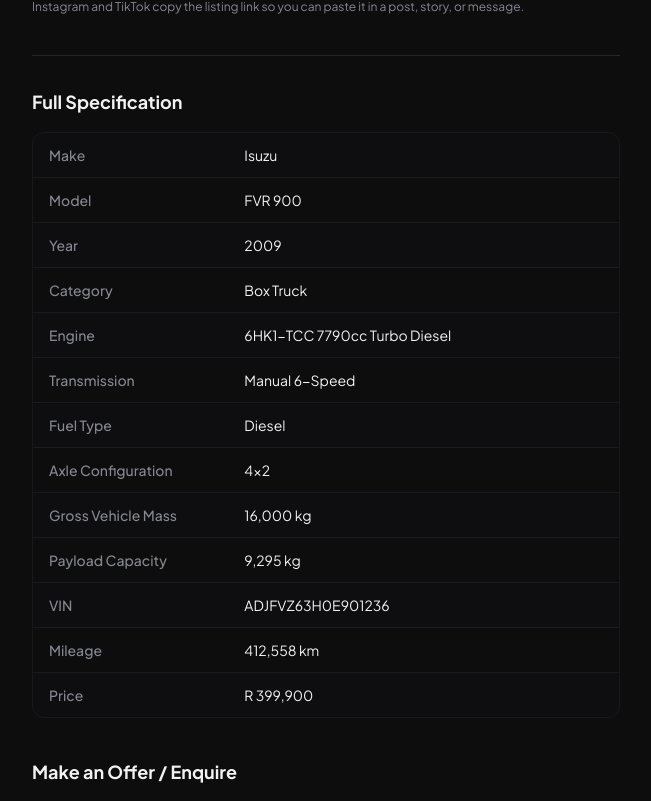
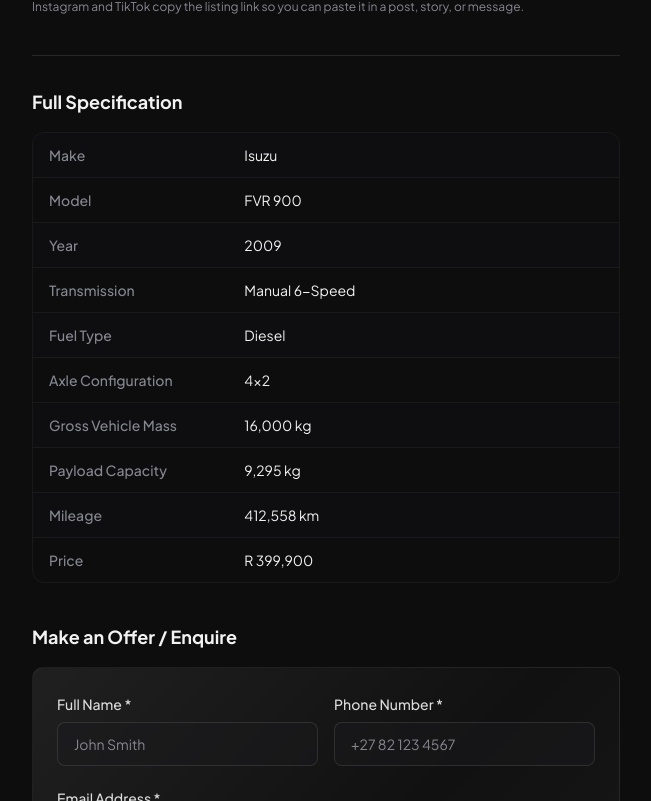
Before and after one commit to MampotjeMabusela/ADJ-Trucks, a Next.js app: page /inventory/2009-isuzu-fvr-900 in a window 1280 px wide. Shown: the part 799-1600 px from the top of the page, without its empty margins (628-1279 px from the left). Built offline with nearby package versions, Linux system fonts and the light colour scheme; no server answers.

Commit message:
Remove Category, Engine, and VIN from Full Specification per client request.
Co-authored-by: Cursor <cursoragent@cursor.com>

```diff
--- a/src/components/TruckDetailClient.tsx
+++ b/src/components/TruckDetailClient.tsx
@@ -194,8 +194,6 @@ export function TruckDetailClient({ truck }: TruckDetailClientProps) {
                     ["Make", truck.make],
                     ["Model", truck.model],
                     ["Year", String(truck.year)],
-                    ["Category", truck.category],
-                    ["Engine", truck.specs.engine],
                     ["Transmission", truck.specs.transmission],
                     ["Fuel Type", truck.specs.fuelType],
                     ["Axle Configuration", truck.specs.axles],
@@ -203,7 +201,6 @@ export function TruckDetailClient({ truck }: TruckDetailClientProps) {
                     ...(truck.specs.payload
                       ? [["Payload Capacity", truck.specs.payload] as const]
                       : []),
-                    ...(truck.specs.vin ? [["VIN", truck.specs.vin] as const] : []),
                     ["Mileage", formatMileage(truck.mileage)],
                     ["Price", formatPrice(truck.price)],
                   ].map(([label, value], i) => (
```
